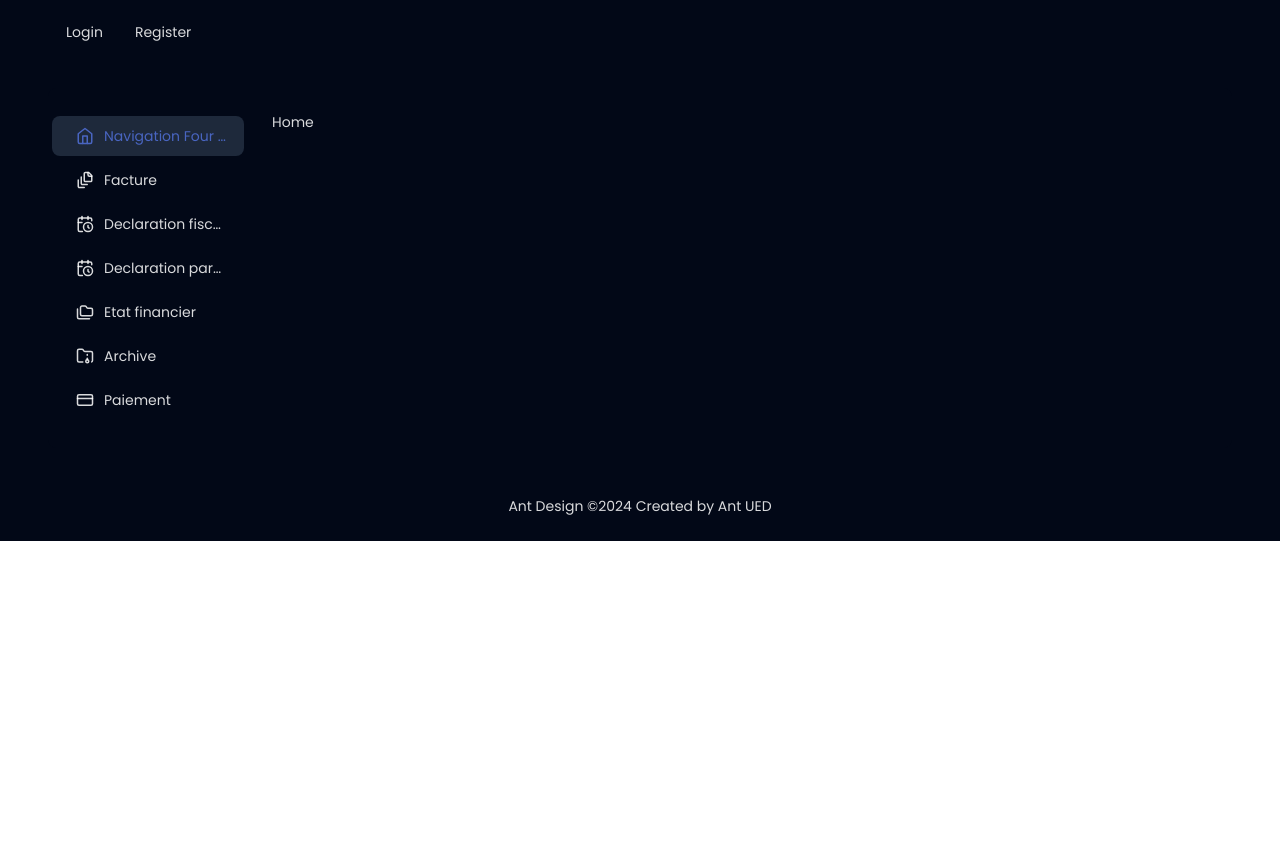
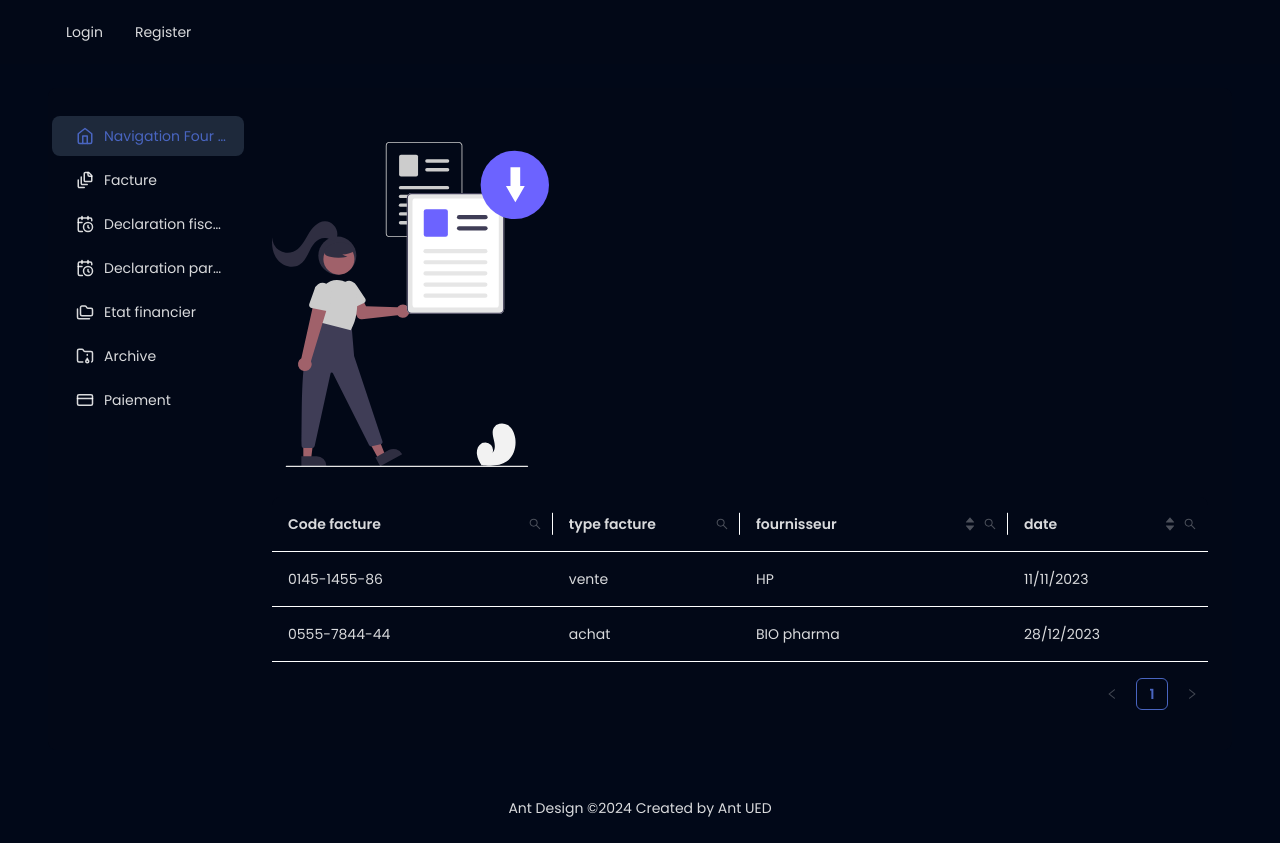
Before and after one commit to WhatAboutMolly/selma-ant, a React (Vite) app: page / in a window 1280 px wide. Before the commit the page ends 800 px from the top, so only its background shows below. Built offline with nearby package versions, Linux system fonts and the light colour scheme.

Commit message:
facture ajout

```diff
--- a/AppLayout.jsx
+++ b/AppLayout.jsx
@@ -66,11 +66,9 @@ const AppLayout = () => {
             border: "none",
           }}
         >
-          <a href="/facture">
-            <Menu.Item>
-              <span className="nav-text">Login</span>
-            </Menu.Item>
-          </a>
+          <Menu.Item>
+            <span className="nav-text">Login</span>
+          </Menu.Item>
           <a>
             <Menu.Item>
               <span className="nav-text">Register</span>
--- a/package.json
+++ b/package.json
@@ -10,9 +10,11 @@
     "preview": "vite preview"
   },
   "dependencies": {
+    "@ant-design/icons": "^5.3.1",
     "lucide-react": "^0.344.0",
     "react": "^18.2.0",
     "react-dom": "^18.2.0",
+    "react-highlight-words": "^0.20.0",
     "react-router-dom": "^6.22.2"
   },
   "devDependencies": {
--- a/src/App.jsx
+++ b/src/App.jsx
@@ -16,7 +16,7 @@ function App() {
           // Seed Token
           colorPrimary: "#5273e0",
           fontFamily: "Poppins , sans-serif",
-          colorBgLayout: "rgb(2, 8, 23)",
+          //colorBgLayout: "rgb(2, 8, 23)",
           //borderRadius: 2,
           colorBgContainer: "rgb(2, 8, 23)",
           colorBgBase: "rgb(2, 8, 23)",
--- /dev/null
+++ b/src/components/TableFacture.jsx
@@ -0,0 +1,170 @@
+import React, { useRef, useState } from "react";
+import { SearchOutlined } from "@ant-design/icons";
+import { Button, Input, Space, Table } from "antd";
+import Highlighter from "react-highlight-words";
+const data = [
+  {
+    key: "1",
+    codefac: "0145-1455-86",
+    type: "vente",
+    date: "11/11/2023",
+    fournisseur: "HP",
+  },
+  {
+    key: "2",
+    codefac: "0555-7844-44",
+    type: "achat",
+    date: "28/12/2023",
+    fournisseur: "BIO pharma",
+  },
+];
+const TableFacture = () => {
+  const [searchText, setSearchText] = useState("");
+  const [searchedColumn, setSearchedColumn] = useState("");
+  const searchInput = useRef(null);
+  const handleSearch = (selectedKeys, confirm, dataIndex) => {
+    confirm();
+    setSearchText(selectedKeys[0]);
+    setSearchedColumn(dataIndex);
+  };
+  const handleReset = (clearFilters) => {
+    clearFilters();
+    setSearchText("");
+  };
+  const getColumnSearchProps = (dataIndex) => ({
+    filterDropdown: ({
+      setSelectedKeys,
+      selectedKeys,
+      confirm,
+      clearFilters,
+      close,
+    }) => (
+      <div
+        style={{
+          padding: 8,
+        }}
+        onKeyDown={(e) => e.stopPropagation()}
+      >
+        <Input
+          ref={searchInput}
+          placeholder={`Search ${dataIndex}`}
+          value={selectedKeys[0]}
+          onChange={(e) =>
+            setSelectedKeys(e.target.value ? [e.target.value] : [])
+          }
+          onPressEnter={() => handleSearch(selectedKeys, confirm, dataIndex)}
+          style={{
+            marginBottom: 8,
+            display: "block",
+          }}
+        />
+        <Space>
+          <Button
+            type="primary"
+            onClick={() => handleSearch(selectedKeys, confirm, dataIndex)}
+            icon={<SearchOutlined />}
+            size="small"
+            style={{
+              width: 90,
+            }}
+          >
+            Search
+          </Button>
+          <Button
+            onClick={() => clearFilters && handleReset(clearFilters)}
+            size="small"
+            style={{
+              width: 90,
+            }}
+          >
+            Reset
+          </Button>
+          <Button
+            type="link"
+            size="small"
+            onClick={() => {
+              confirm({
+                closeDropdown: false,
+              });
+              setSearchText(selectedKeys[0]);
+              setSearchedColumn(dataIndex);
+            }}
+          >
+            Filter
+          </Button>
+          <Button
+            type="link"
+            size="small"
+            onClick={() => {
+              close();
+            }}
+          >
+            close
+          </Button>
+        </Space>
+      </div>
+    ),
+    filterIcon: (filtered) => (
+      <SearchOutlined
+        style={{
+          color: filtered ? "#1677ff" : undefined,
+        }}
+      />
+    ),
+    onFilter: (value, record) =>
+      record[dataIndex].toString().toLowerCase().includes(value.toLowerCase()),
+    onFilterDropdownOpenChange: (visible) => {
+      if (visible) {
+        setTimeout(() => searchInput.current?.select(), 100);
+      }
+    },
+    render: (text) =>
+      searchedColumn === dataIndex ? (
+        <Highlighter
+          highlightStyle={{
+            backgroundColor: "#ffc069",
+            padding: 0,
+          }}
+          searchWords={[searchText]}
+          autoEscape
+          textToHighlight={text ? text.toString() : ""}
+        />
+      ) : (
+        text
+      ),
+  });
+  const columns = [
+    {
+      title: "Code facture",
+      dataIndex: "codefac",
+      key: "code",
+      width: "30%",
+      ...getColumnSearchProps("codefac"),
+    },
+    {
+      title: "type facture",
+      dataIndex: "type",
+      key: "type",
+      width: "20%",
+      ...getColumnSearchProps("type"),
+    },
+    {
+      title: "fournisseur",
+      dataIndex: "fournisseur",
+      key: "fournisseur",
+      ...getColumnSearchProps("fournisseur"),
+      sorter: (a, b) => a.fournisseur.length - b.fournisseur.length,
+      sortDirections: ["descend", "ascend"],
+    },
+    {
+      title: "date",
+      dataIndex: "date",
+      key: "date",
+      ...getColumnSearchProps("date"),
+      sorter: (a, b) => a.date - b.date,
+      sortDirections: ["descend", "ascend"],
+    },
+  ];
+  return <Table columns={columns} dataSource={data} />;
+};
+export default TableFacture;
--- a/src/index.css
+++ b/src/index.css
@@ -1,4 +1,5 @@
 body {
   padding: 0;
   margin: 0;
+  min-height: 100vh;
 }
--- a/src/pages/Home.jsx
+++ b/src/pages/Home.jsx
@@ -1,5 +1,18 @@
 import React from "react";
+import "./pages.css";
+import TableFacture from "../components/TableFacture";
 
 export default function Home() {
-  return <div>Home</div>;
+  return (
+    <div className="home-container">
+      <div className="header-container">
+        <div className="header-container-img">
+          <img src="/src/assets/header/facture.svg" />
+        </div>
+      </div>
+      <div className="facture-table">
+        <TableFacture />
+      </div>
+    </div>
+  );
 }
--- /dev/null
+++ b/src/pages/pages.css
@@ -0,0 +1,19 @@
+.home-container {
+  display: flex;
+  flex-direction: column;
+  gap: 30px;
+}
+.header-container {
+  display: flex;
+  justify-content: space-between;
+  width: 100%;
+  height: 325px;
+  margin-top: 30px;
+}
+
+.header-container-img img {
+  height: 100%;
+}
+
+.facture-table {
+}
```
Also changed, not shown: src/assets/header/facture.svg (added), 1 other file (tests, documents, lock files or other folders).
